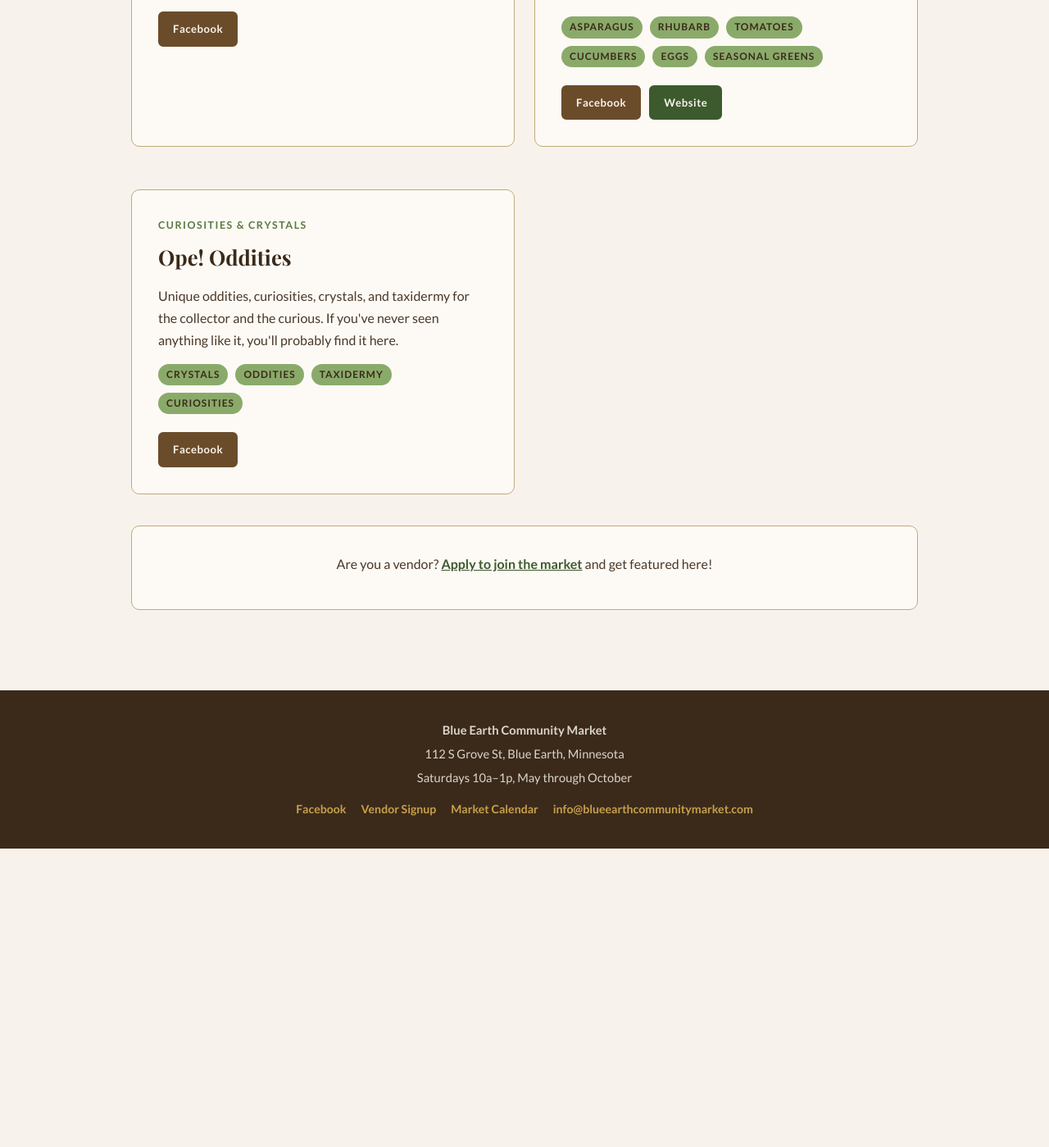
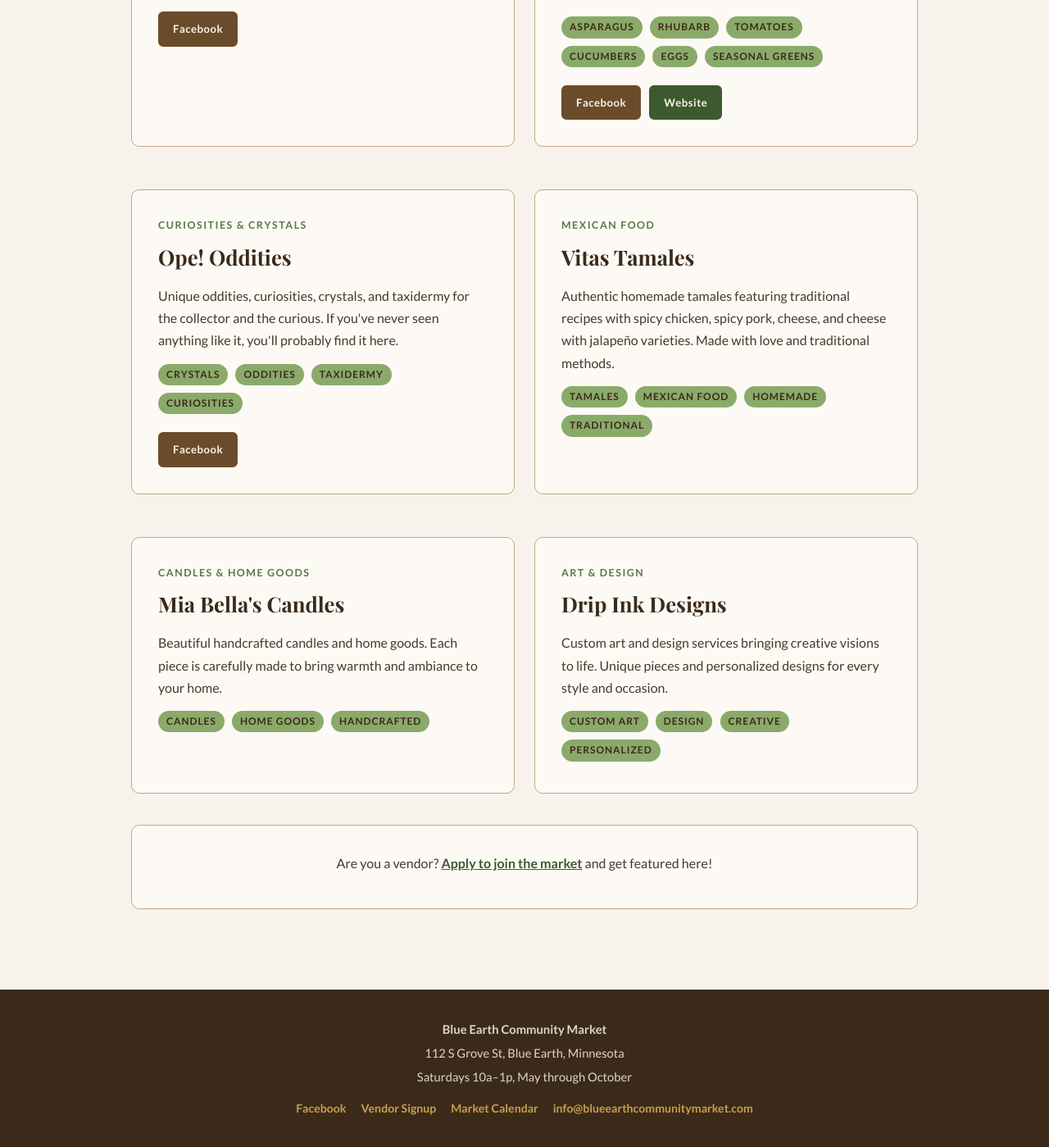
Before and after one commit to blueearthcommunitymarket/blueearthcommunitymarket.github.io, a Jekyll site: the page built from vendor-spotlight/index.html, in a window 1280 px wide and 1400 px high, scrolled down 1505 px. Shown: the whole window at 82% size. Built offline with Jekyll 4.4.1, drawn with Linux system fonts in a browser that asks for light colours; some web fonts are replaced; before the commit the page ends 2540 px from its top, so only the background shows below that.

Commit message:
Add three new vendors to spotlight: Vitas Tamales, Mia Bella's Candles, Drip Ink Designs
- Added placeholder entries with basic product information
- Will update with detailed info once vendor outreach is complete
- Maintains consistent styling and layout with existing vendors

```diff
--- a/vendor-spotlight/index.html
+++ b/vendor-spotlight/index.html
@@ -128,6 +128,44 @@
             </div>
         </div>
 
+        <!-- Vitas Tamales -->
+        <div class="card">
+            <div class="section-label">Mexican Food</div>
+            <h2>Vitas Tamales</h2>
+            <p>Authentic homemade tamales featuring traditional recipes with spicy chicken, spicy pork, cheese, and cheese with jalapeño varieties. Made with love and traditional methods.</p>
+            <div class="pills" style="margin-top: 12px;">
+                <span class="tag">Tamales</span>
+                <span class="tag">Mexican Food</span>
+                <span class="tag">Homemade</span>
+                <span class="tag">Traditional</span>
+            </div>
+        </div>
+
+        <!-- Mia Bella's Candles -->
+        <div class="card">
+            <div class="section-label">Candles &amp; Home Goods</div>
+            <h2>Mia Bella's Candles</h2>
+            <p>Beautiful handcrafted candles and home goods. Each piece is carefully made to bring warmth and ambiance to your home.</p>
+            <div class="pills" style="margin-top: 12px;">
+                <span class="tag">Candles</span>
+                <span class="tag">Home Goods</span>
+                <span class="tag">Handcrafted</span>
+            </div>
+        </div>
+
+        <!-- Drip Ink Designs -->
+        <div class="card">
+            <div class="section-label">Art &amp; Design</div>
+            <h2>Drip Ink Designs</h2>
+            <p>Custom art and design services bringing creative visions to life. Unique pieces and personalized designs for every style and occasion.</p>
+            <div class="pills" style="margin-top: 12px;">
+                <span class="tag">Custom Art</span>
+                <span class="tag">Design</span>
+                <span class="tag">Creative</span>
+                <span class="tag">Personalized</span>
+            </div>
+        </div>
+
     </div>
 
     <div class="card" style="text-align: center; margin-top: 10px;">
```
